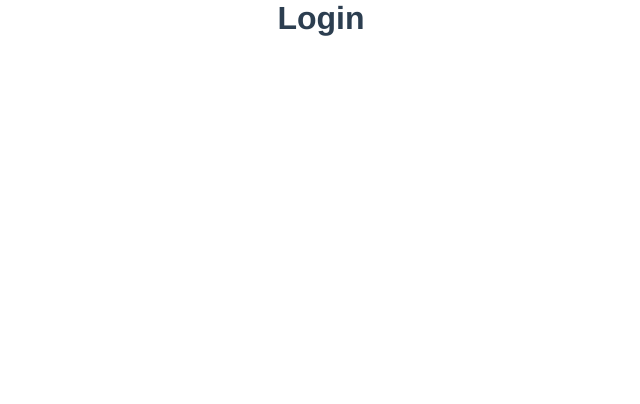
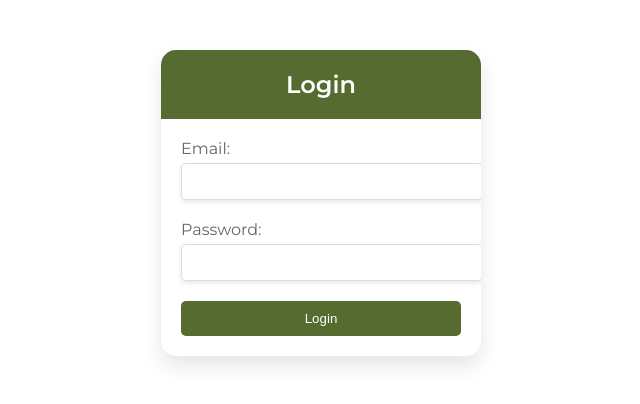
Before and after one commit to EricOstoni/webapps-projekt-frontend, a Vue app in the folder wa-frontend/: page /login in a window 1280 px wide. Shown: the top 404 px of the page, without its empty margins (319-959 px from the left). Built offline with nearby package versions, Linux system fonts and the light colour scheme.

Commit message:
fix errors

```diff
--- a/wa-frontend/package.json
+++ b/wa-frontend/package.json
@@ -8,8 +8,10 @@
     "lint": "vue-cli-service lint"
   },
   "dependencies": {
+    "axios": "^1.4.0",
     "core-js": "^3.8.3",
     "vue": "^3.2.13",
+    "vue-croppa": "^1.3.8",
     "vue-router": "^4.0.3"
   },
   "devDependencies": {
--- a/wa-frontend/public/index.html
+++ b/wa-frontend/public/index.html
@@ -1,15 +1,22 @@
 <!DOCTYPE html>
 <html lang="">
   <head>
-    <meta charset="utf-8">
-    <meta http-equiv="X-UA-Compatible" content="IE=edge">
-    <meta name="viewport" content="width=device-width,initial-scale=1.0">
-    <link rel="icon" href="<%= BASE_URL %>favicon.ico">
+    <meta charset="utf-8" />
+    <meta http-equiv="X-UA-Compatible" content="IE=edge" />
+    <meta name="viewport" content="width=device-width,initial-scale=1.0" />
+    <link rel="icon" href="<%= BASE_URL %>favicon.ico" />
+    <link rel="stylesheet" href="https://cdnjs.cloudflare.com/ajax/libs/font-awesome/5.15.4/css/all.min.css">
+
+
     <title><%= htmlWebpackPlugin.options.title %></title>
   </head>
   <body>
     <noscript>
-      <strong>We're sorry but <%= htmlWebpackPlugin.options.title %> doesn't work properly without JavaScript enabled. Please enable it to continue.</strong>
+      <strong
+        >We're sorry but <%= htmlWebpackPlugin.options.title %> doesn't work
+        properly without JavaScript enabled. Please enable it to
+        continue.</strong
+      >
     </noscript>
     <div id="app"></div>
     <!-- built files will be auto injected -->
--- a/wa-frontend/src/App.vue
+++ b/wa-frontend/src/App.vue
@@ -1,26 +1,3 @@
 <template>
   <router-view />
 </template>
-
-<style>
-#app {
-  font-family: Avenir, Helvetica, Arial, sans-serif;
-  -webkit-font-smoothing: antialiased;
-  -moz-osx-font-smoothing: grayscale;
-  text-align: center;
-  color: #2c3e50;
-}
-
-nav {
-  padding: 30px;
-}
-
-nav a {
-  font-weight: bold;
-  color: #2c3e50;
-}
-
-nav a.router-link-exact-active {
-  color: #42b983;
-}
-</style>
--- a/wa-frontend/src/views/Login.vue
+++ b/wa-frontend/src/views/Login.vue
@@ -1,11 +1,110 @@
 <template>
-  <h1>Login</h1>
+  <div class="login-container">
+    <div class="login-header">
+      <h2>Login</h2>
+    </div>
+    <form @submit.prevent="Login">
+      <div class="input-group">
+        <label for="email">Email:</label>
+        <input type="email" id="email" v-model="email" required />
+      </div>
+      <div class="input-group">
+        <label for="password">Password:</label>
+        <input type="password" id="password" v-model="password" required />
+      </div>
+      <button type="submit">Login</button>
+    </form>
+  </div>
 </template>
 
 <script>
+import axios from "axios";
+
 export default {
-  name: "LoginVue",
+  data() {
+    return {
+      email: "",
+      password: "",
+    };
+  },
+  methods: {
+    async Login() {
+      if (!this.email || !this.password) {
+        alert("Please fill in both fields");
+        return;
+      }
+
+      try {
+        let res = await axios.post("http://localhost:3000/auth/login", {
+          email: this.email,
+          password: this.password,
+        });
+
+        localStorage.setItem("token", res.data.token);
+        this.$router.push("/shop");
+      } catch (err) {
+        console.log(err);
+      }
+    },
+  },
 };
 </script>
 
-<style></style>
+<style scoped>
+.login-container {
+  width: 320px;
+  margin: 50px auto;
+  border-radius: 15px;
+  overflow: hidden;
+  box-shadow: 0px 10px 20px 0px rgba(0, 0, 0, 0.1);
+  background: white;
+}
+
+.login-header {
+  background-color: #556b2f;
+  padding: 20px 20px;
+}
+
+.login-header h2 {
+  color: white;
+  text-align: center;
+  margin: 0;
+}
+
+form {
+  padding: 20px;
+}
+
+.input-group {
+  margin-bottom: 20px;
+}
+
+label {
+  display: block;
+  margin-bottom: 5px;
+  color: #666;
+}
+
+input {
+  width: 100%;
+  padding: 10px;
+  border: 1px solid #ddd;
+  border-radius: 5px;
+  box-shadow: 0px 2px 5px 0px rgba(0, 0, 0, 0.1);
+}
+
+button {
+  width: 100%;
+  padding: 10px;
+  background-color: #556b2f;
+  color: white;
+  border: none;
+  border-radius: 5px;
+  cursor: pointer;
+  transition: background-color 0.3s ease;
+}
+
+button:hover {
+  background-color: #424;
+}
+</style>
--- a/wa-frontend/vue.config.js
+++ b/wa-frontend/vue.config.js
@@ -1,4 +1,3 @@
-const { defineConfig } = require('@vue/cli-service')
-module.exports = defineConfig({
-  transpileDependencies: true
-})
+module.exports = {
+  transpileDependencies: []
+}
```
Also changed, not shown: wa-frontend/src/views/Account.vue (deleted, +0 -12 lines), wa-frontend/src/views/Cart.vue (deleted, +0 -11 lines), wa-frontend/src/views/OneItem.vue (deleted, +0 -11 lines), wa-frontend/src/views/Shop.vue (deleted, +0 -11 lines), wa-frontend/src/views/SingUp.vue (deleted, +0 -11 lines), wa-frontend/.eslintrc.js, 1 other file (tests, documents, lock files or other folders).
